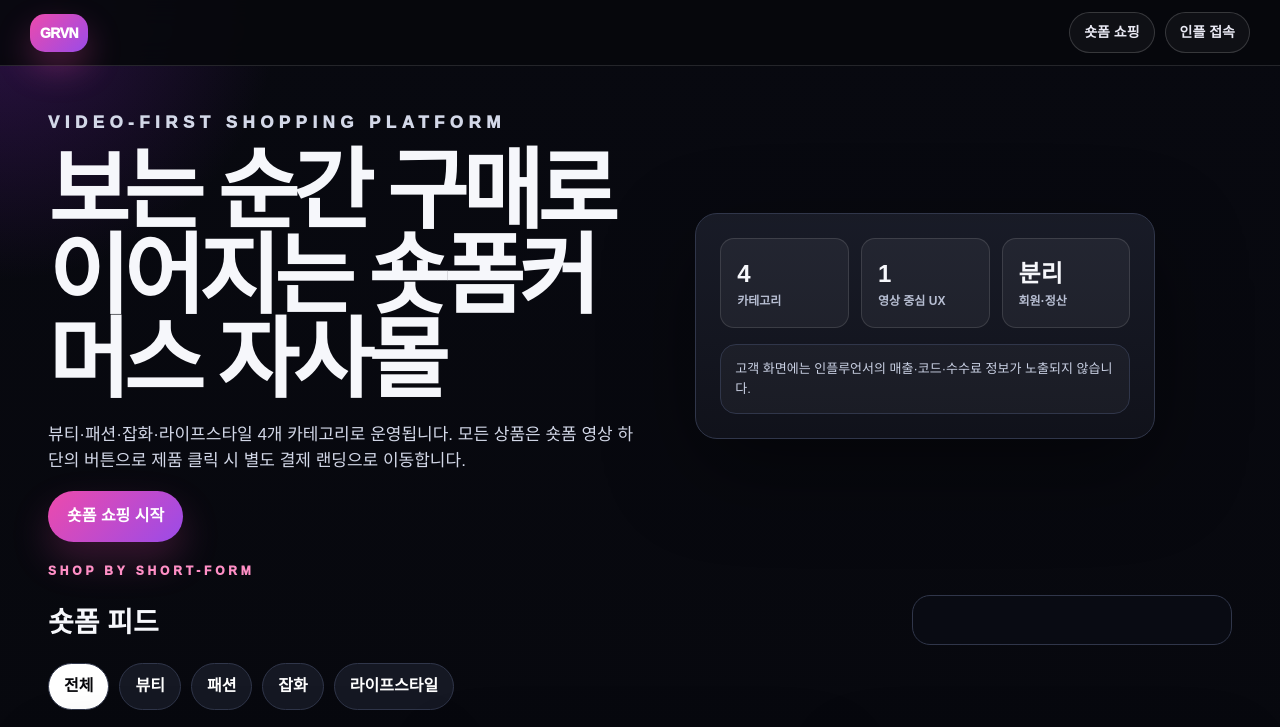
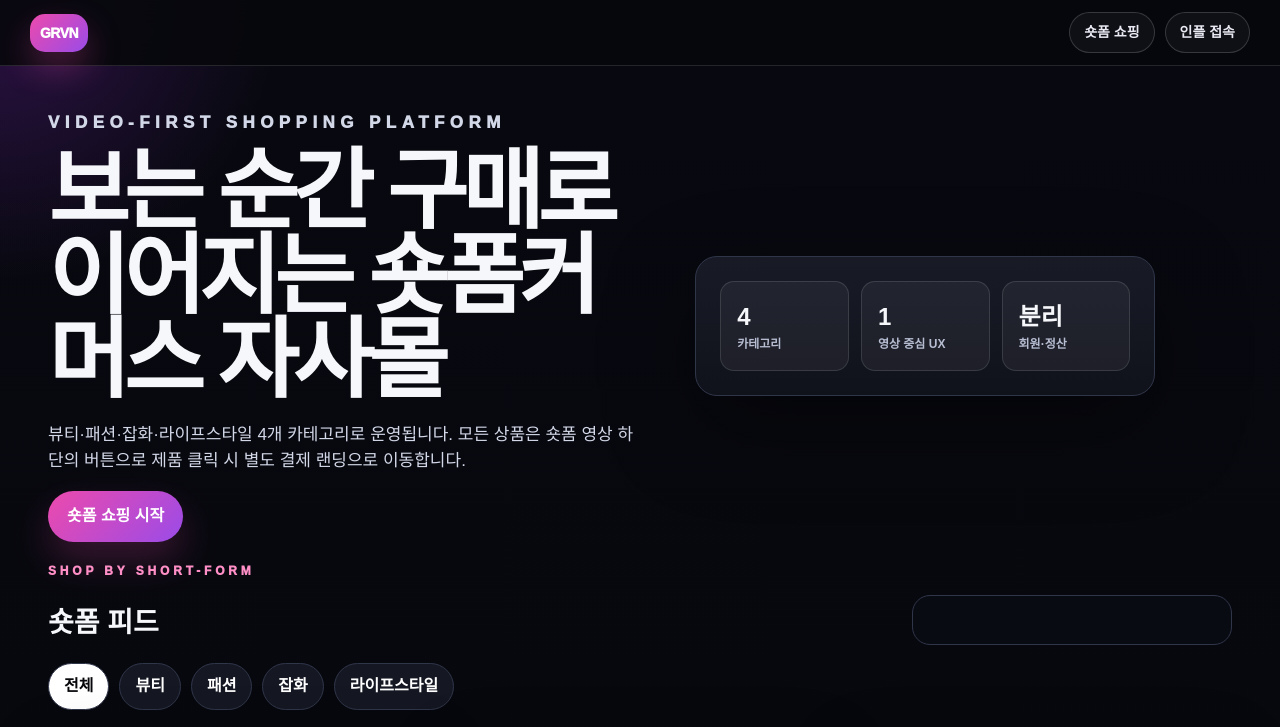
Before and after one commit to starintvn-gif/grvn-shop-live, a plain HTML site: page index.html in a window 1280 px wide. Shown: the top 727 px of the page. Drawn offline with Linux system fonts and the light colour scheme.

Commit message:
Test Cloudflare Pages auto deploy

```diff
--- a/index.html
+++ b/index.html
@@ -35,7 +35,6 @@
           <div><strong>1</strong><span>영상 중심 UX</span></div>
           <div><strong>분리</strong><span>회원·정산</span></div>
         </div>
-        <p class="notice small">고객 화면에는 인플루언서의 매출·코드·수수료 정보가 노출되지 않습니다.</p>
       </aside>
     </section>
 
```
